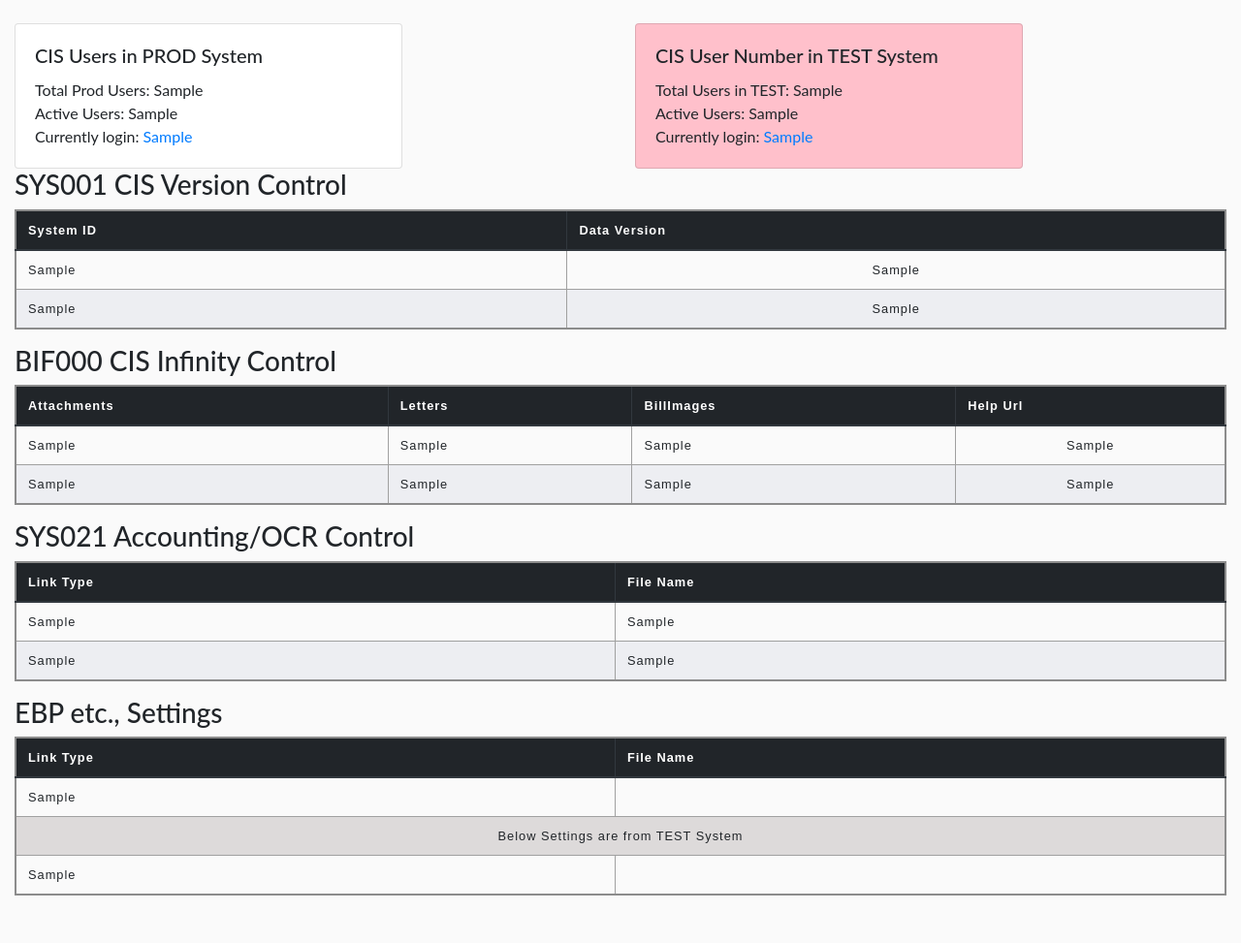
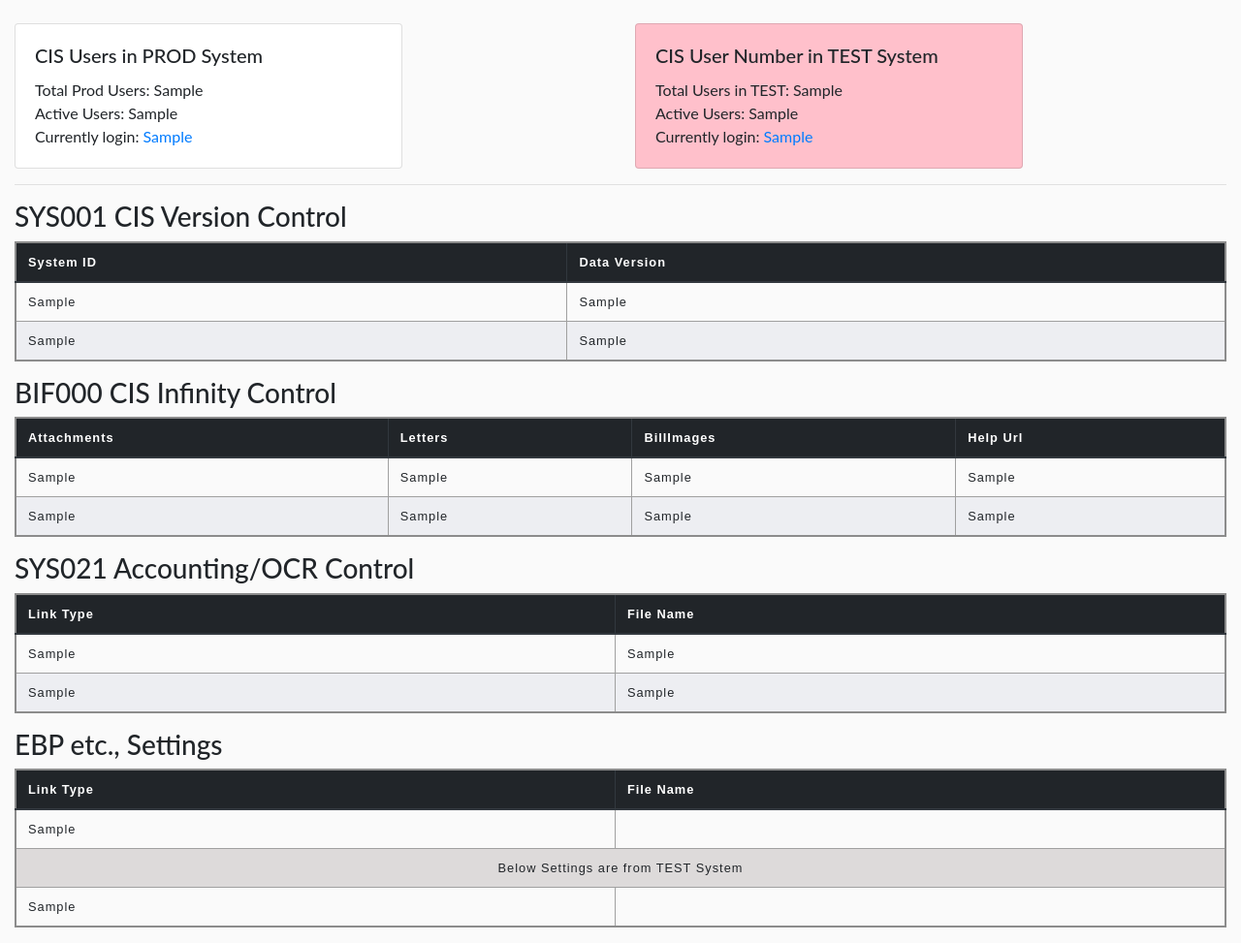
Before and after one commit to rockymount114/CIS-DB-Checking, a Django app: template CISDBCheckingApp/webapp/templates/webapp/index.html in a window 1280 px wide. Shown: the whole page at 97% size. Before the commit the page ends 924 px from the top, so only its background shows below. Run offline with Django 4.2, Linux system fonts and the light colour scheme; the template is opened without the code that fills it: most values are stand-ins (such as "Sample title", 1, 10 or a date in 2020).

Commit message:
changed layout and format

```diff
--- a/CISDBCheckingApp/webapp/templates/webapp/index.html
+++ b/CISDBCheckingApp/webapp/templates/webapp/index.html
@@ -45,7 +45,7 @@
     </div>
 
 
-
+<hr>
 <h3>SYS001 CIS Version Control</h3>
 <table class='table tb_sys001'>
     <thead class='thead-dark'>
@@ -60,7 +60,7 @@
 
         <tr>
             <td>{{ prod.1 }}</td>
-            <td>{{ prod.0 }}</td>
+            <td class="text-left">{{ prod.0 }}</td>
 
         </tr>
         {% endfor %}
@@ -70,7 +70,7 @@
 
         <tr>
             <td>{{ test.1 }}</td>
-            <td>{{ test.0 }}</td>
+            <td class="text-left">{{ test.0 }}</td>
 
         </tr>
         {% endfor %}
@@ -96,7 +96,7 @@
                 <td>{{ prod.0 }}</td>
                 <td>{{ prod.1 }}</td>
                 <td>{{ prod.2 }}</td>
-                <td>{{ prod.3 }}</td>
+                <td class="text-left">{{ prod.3 }}</td>
             </tr>
             {% endfor %}
 
@@ -107,7 +107,7 @@
                 <td>{{ test.0 }}</td>
                 <td>{{ test.1 }}</td>
                 <td>{{ test.2 }}</td>
-                <td>{{ test.3 }}</td>
+                <td class="text-left">{{ test.3 }}</td>
             </tr>
             {% endfor %}
         </tbody>
--- a/CISDBCheckingApp/webapp/templates/webapp/login_details.html
+++ b/CISDBCheckingApp/webapp/templates/webapp/login_details.html
@@ -19,7 +19,7 @@
     </caption>
     <thead class="thead-dark">
       <tr>
-        <th scope="col">#</th>
+        <th class="text-center" scope="col">#</th>
         <th scope="col">User ID</th>
         <th scope="col">Login date</th>
         <th scope="col">Station ID</th>
@@ -28,7 +28,7 @@
     <tbody>
         {% for user in current_prod_login_users %}
       <tr>
-        <td>{{ forloop.counter }}</td>
+        <td class="text-center">{{ forloop.counter }}</td>
         <th scope="row">{{user.0}}</th>
         <td>{{user.1}}</td>
         <td class="text-left">{{user.2}}</td>
--- a/CISDBCheckingApp/webapp/views.py
+++ b/CISDBCheckingApp/webapp/views.py
@@ -91,9 +91,6 @@
             prod_cursor.execute(f"SELECT C_USERID, T_LOGIN, C_STATIONID from ADVANCED.SYS002 ORDER BY C_USERID, T_LOGIN DESC")
             current_prod_login_users = prod_cursor.fetchall()
 
-        # with connections['test_cis'].cursor() as test_cursor:
-        #     test_cursor.execute(f"SELECT C_USERID, T_LOGIN, C_STATIONID from ADVANCED.SYS002 ORDER BY C_USERID, T_LOGIN DESC")
-        #     current_test_login_users = test_cursor.fetchall()
 
         return render(request, 'webapp/login_details.html', {
             'current_prod_login_users': current_prod_login_users,
@@ -106,9 +103,6 @@
             test_cursor.execute(f"SELECT C_USERID, T_LOGIN, C_STATIONID from ADVANCED.SYS002 ORDER BY C_USERID, T_LOGIN DESC")
             current_test_login_users = test_cursor.fetchall()
 
-        # with connections['test_cis'].cursor() as test_cursor:
-        #     test_cursor.execute(f"SELECT C_USERID, T_LOGIN, C_STATIONID from ADVANCED.SYS002 ORDER BY C_USERID, T_LOGIN DESC")
-        #     current_test_login_users = test_cursor.fetchall()
 
         return render(request, 'webapp/login_details_test.html', {
             'current_test_login_users': current_test_login_users,
```
